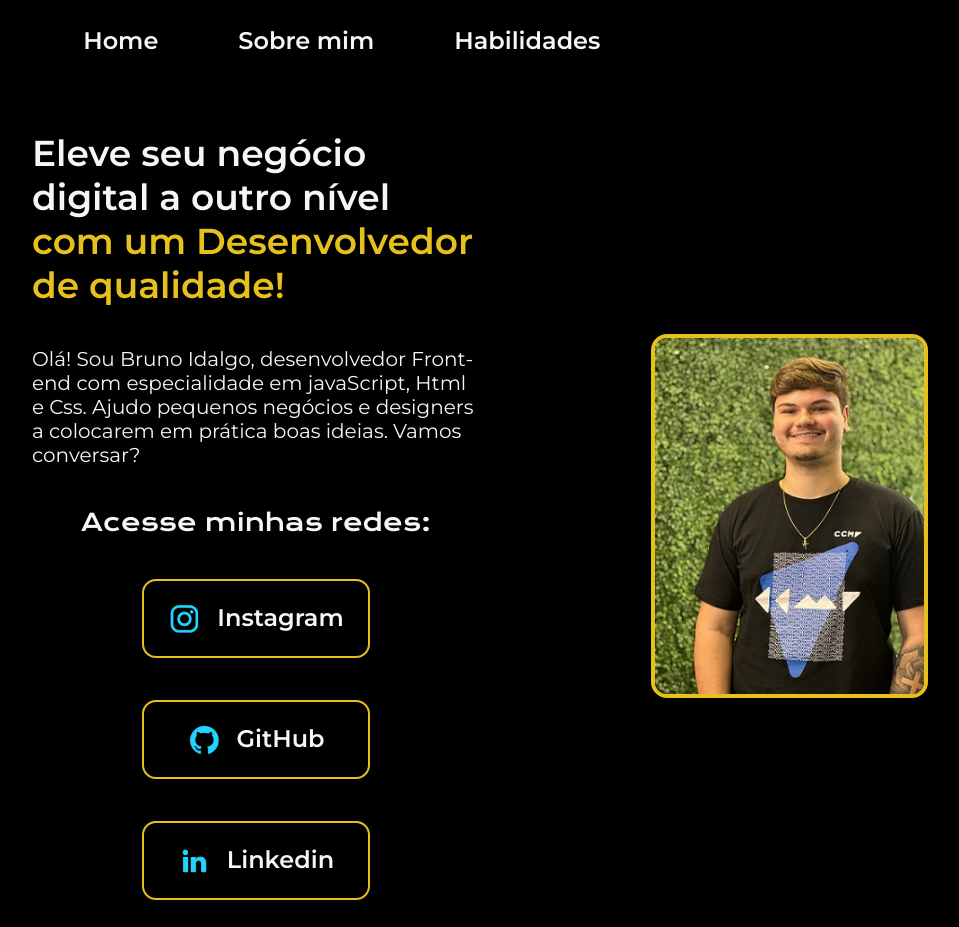
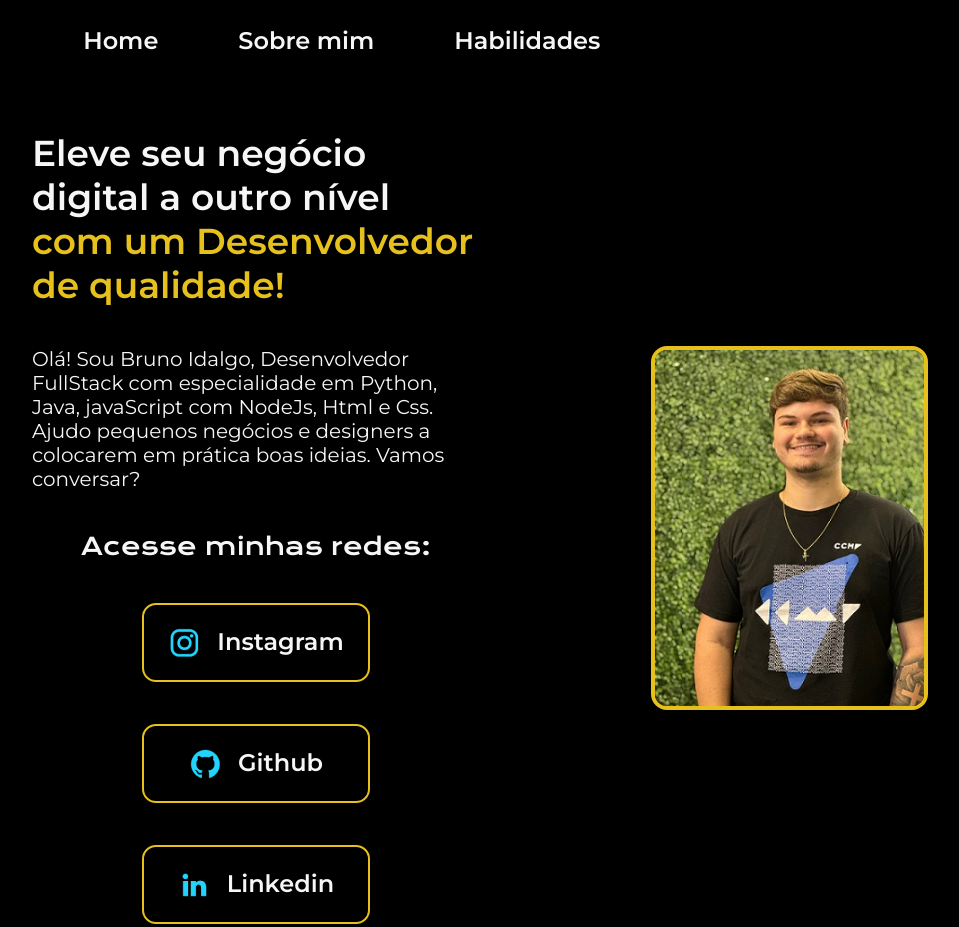
Before and after one commit to brunoidalgo/portfolio, a plain HTML site: page index.html in a window 1280 px wide. Shown: the top 927 px of the page, without its empty margins (160-1119 px from the left). Drawn offline with nearby package versions, Linux system fonts and the light colour scheme.

Commit message:
Aletração de escrita

```diff
--- a/index.html
+++ b/index.html
@@ -34,20 +34,20 @@
                 <section class="apresentacao-conteudo">
                     <h1 class="apresentacao-titulo" >Eleve seu negócio digital a outro nível <strong class="destaque-titulo">com um Desenvolvedor de qualidade!</strong></h1>
 
-                    <p class="apresentacao-paragrafo">Olá! Sou Bruno Idalgo, desenvolvedor Front-end com especialidade em javaScript, Html e Css. Ajudo pequenos negócios e designers a colocarem em prática boas ideias. Vamos conversar?</p>
+                    <p class="apresentacao-paragrafo">Olá! Sou Bruno Idalgo, Desenvolvedor FullStack com especialidade em Python, Java, javaScript com NodeJs, Html e Css. Ajudo pequenos negócios e designers a colocarem em prática boas ideias. Vamos conversar?</p>
                 <div class="apresentacao-link">
                     <h2 class="apresentacao-redes">Acesse minhas redes: </h2>
                     <a class="apresentacao-img" href="https://www.instagram.com/brunooidalgo/">
-                        <img src="assets/instagram.png" alt="">
+                        <img src="assets/instagram.png" alt="instagram">
                         Instagram
                     </a>
                     <a class="apresentacao-img" href="https://github.com/brunoidalgo">
 
-                        <img src="assets/github.png" alt="Imagem do GitHub">
-                        GitHub
+                        <img src="assets/github.png" alt="GitHub">
+                        Github
                     </a>
                     <a class="apresentacao-img" href="https://www.linkedin.com/in/bruno-corr%C3%AAa-8a73121b3/">
-                        <img src="assets/linkedin.png" alt="">
+                        <img src="assets/linkedin.png" alt="linkedin">
                         Linkedin
                     </a>
                 </div>
```
